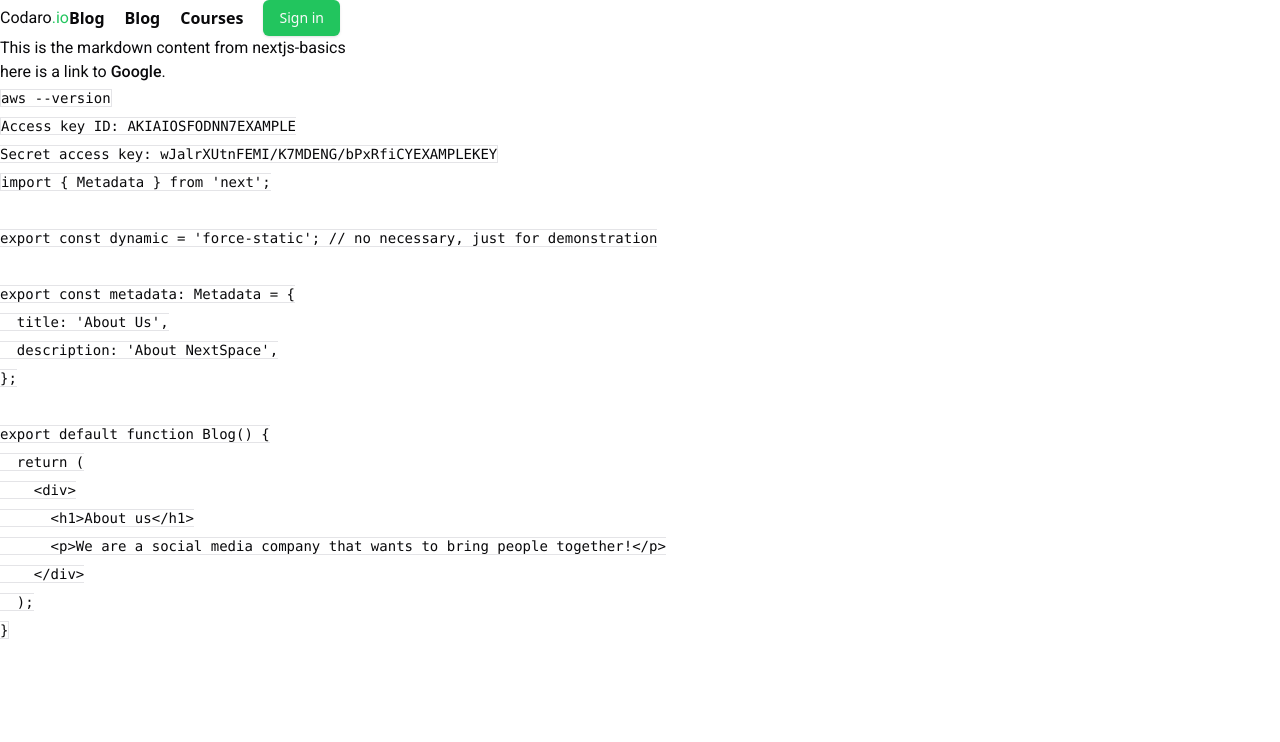
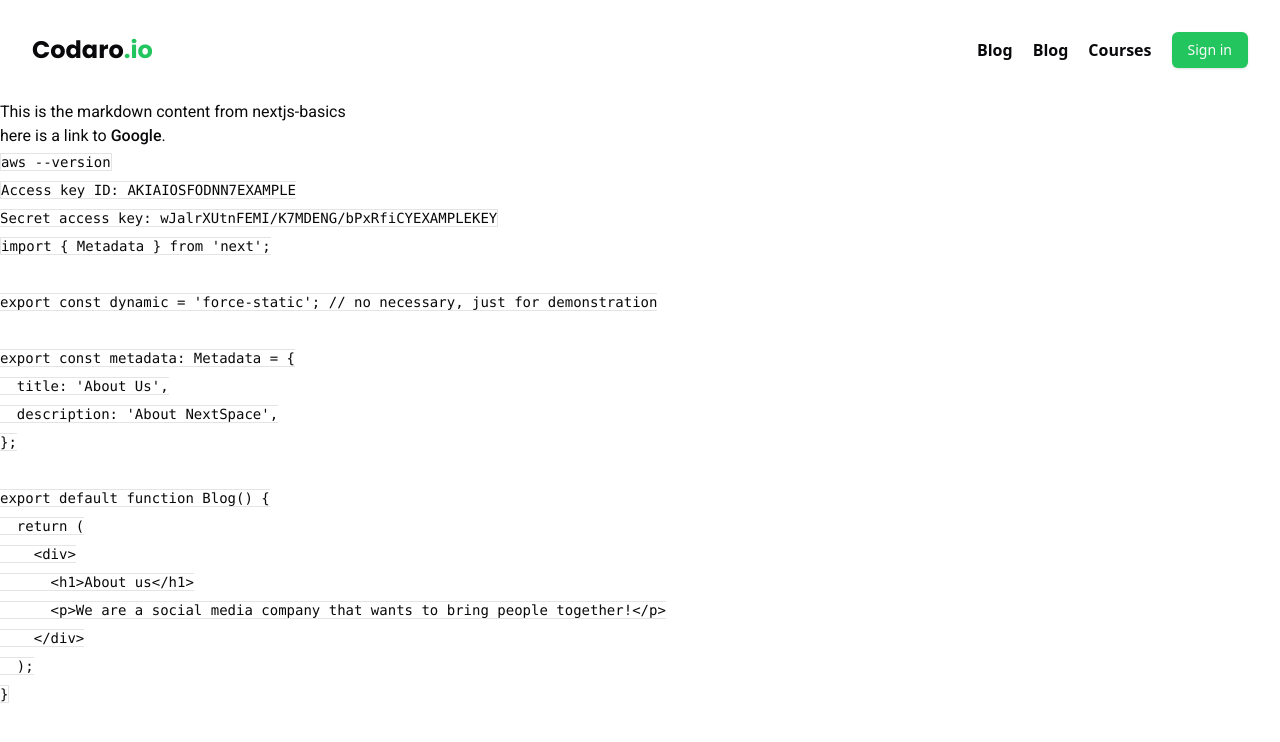
Before and after one commit to pmita/codaro.io, a Next.js app: page /courses/next in a window 1280 px wide. Shown: the top 742 px of the page. Built offline with nearby package versions, Linux system fonts and the light colour scheme; no server answers.

Commit message:
style: fixing navbar css

```diff
--- a/src/app/layout.tsx
+++ b/src/app/layout.tsx
@@ -25,7 +25,7 @@ export default function RootLayout({
   return (
         <html lang="en">
           <body
-            className={`${roboto.variable} ${poppins.variable}`}
+            className={`${roboto.variable} ${poppins.variable} container`}
             >
             <ReactQueryProvider>
               <AuthContextProvider>
--- a/src/layouts/navigation/navbar/Navbar.tsx
+++ b/src/layouts/navigation/navbar/Navbar.tsx
@@ -3,36 +3,37 @@ import { AuthCheck } from "@/components/auth-check"
 import { buttonVariants } from "@/components/ui/button"
 import { AuthDialog } from "@/components/dialogs/auth-dialog"
 import { cn } from "@/lib/utils"
+import styles from './styles.module.css'
 
 export async function Navbar() {
   return (
-    <nav className="container min-h-10 w-screen p-4 sm:p-10 md:p-8 flex justify-between items-center bg-white">
-      <div className="flex justify-center items-center">
+    <nav className={styles.navbar}>
+      <div className={styles.logoContainer}>
         <Link href={"/"}>
           <h2
-            className="text-2xl font-poppins font-bold"
+            className={styles.logo}
           >
-            Codaro<span className="text-primary">.io</span>
+            Codaro<span className={styles.highlightedText}>.io</span>
           </h2>
         </Link>
       </div>
-      <ul className="flex-1 flex justify-end items-center gap-5 content-between">
-        <li className="hover:scale-105 hover:opacity-75 font-semibold">
+      <ul className={styles.linksContainer}>
+        <li className={styles.link}>
           <Link href={"/pro"}>
             Blog
             </Link>
           </li>
-        <li className="hover:scale-105 hover:opacity-75 font-semibold">
+        <li className={styles.link}>
           <Link href={"/blog"}>
             Blog
             </Link>
           </li>
-        <li className="hover:scale-105 hover:opacity-75 font-semibold">
+        <li className={styles.link}>
           <Link href={"/courses"}>
             Courses
           </Link>
         </li>
-        <li className="hover:scale-105 hover:opacity-75 font-semibold">
+        <li className={styles.link}>
           <AuthCheck fallback={(
             <AuthDialog />
           )}>
--- /dev/null
+++ b/src/layouts/navigation/navbar/styles.module.css
@@ -0,0 +1,42 @@
+.navbar {
+  @apply min-h-10
+    w-full
+    p-4
+    sm:p-10
+    md:p-8
+    flex
+    justify-between
+    items-center
+    bg-white;
+}
+
+.logoContainer {
+  @apply flex
+    justify-center
+    items-center;
+}
+
+.logo {
+  @apply text-2xl
+    font-poppins
+    font-bold;
+}
+
+.highlightedText {
+  @apply text-primary;
+}
+
+.linksContainer {
+  @apply flex-1
+    flex
+    justify-end
+    items-center
+    /* content-between */
+    gap-5;
+}
+
+.link {
+  @apply font-semibold
+    hover:scale-105
+    hover:opacity-75;
+}
--- a/tailwind.config.ts
+++ b/tailwind.config.ts
@@ -7,6 +7,7 @@ export default {
     content: [
     "./src/pages/**/*.{js,ts,jsx,tsx,mdx}",
     "./src/components/**/*.{js,ts,jsx,tsx,mdx}",
+    "./src/layouts/**/*.{js,ts,jsx,tsx,mdx}",
     "./src/app/**/*.{js,ts,jsx,tsx,mdx}",
   ],
   theme: {
```
